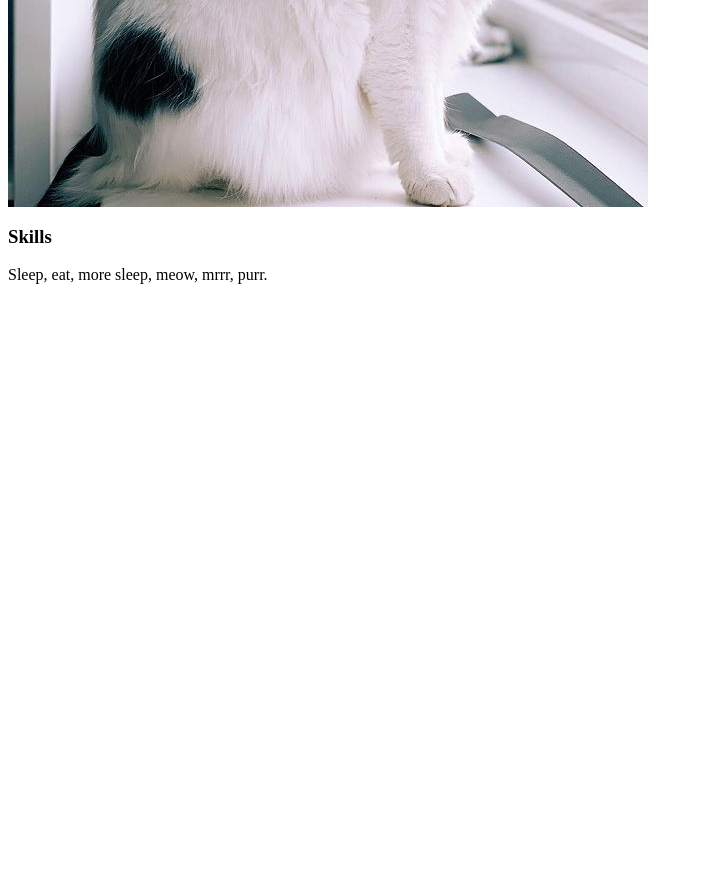
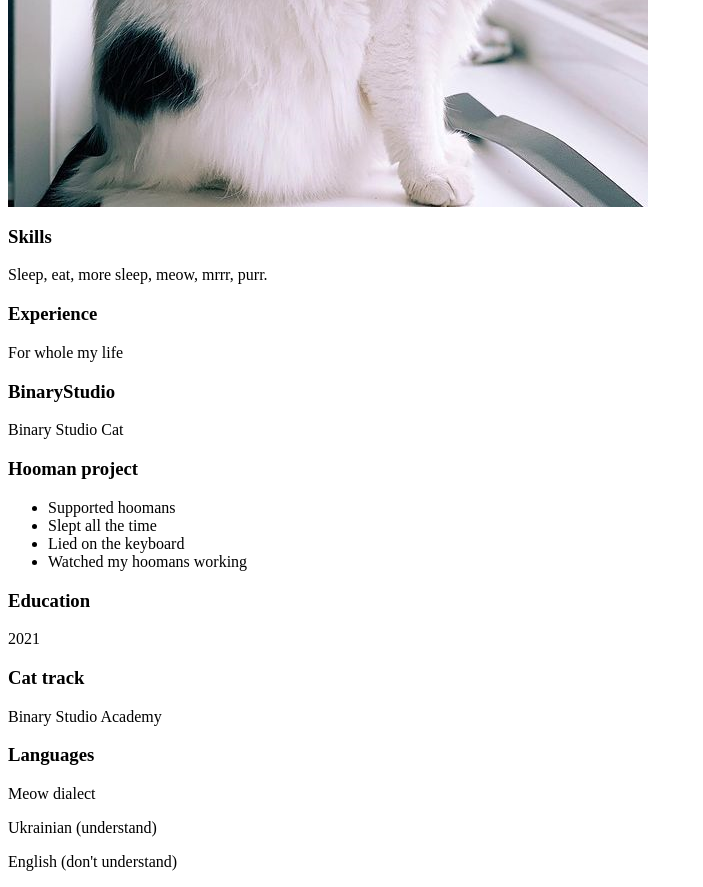
Before and after one commit to irynka18bz/homepage, a plain HTML site: page index.html in a window 1280 px wide. Shown: the part 5020-5907 px from the top of the page, without its empty margins (0-703 px from the left). Before the commit the page ends 5320 px from the top, so only its background shows below. Drawn offline with Linux system fonts and the light colour scheme.

Commit message:
Update index.html

```diff
--- a/index.html
+++ b/index.html
@@ -62,6 +62,59 @@
     </div>
   </div>
 </div>
+               <div class="container">
+  <div class="resume__block">
+    <div class="main-info fh">
+
+      <div class="experiences"></div>
+
+      <div class="additional-info fv"></div>
+    </div>
+  </div>
+                 <div class="experiences">
+  <h3 class="experiences__header">Experience</h3>
+  <div class="experiences__company">
+    <div class="experiences__company-header">
+      <span class="experiences__company-header-durability">For whole my life</span>
+      <h3 class="experiences__company-header-name">BinaryStudio</h3>
+    </div>
+
+    <div class="experiences__company-project">
+      <span class="experiences__company-project-role">Binary Studio Cat</span>
+      <h3 class="experiences__company-project-name">Hooman project</h3>
+      <ul class="experiences__company-project-responsibilities">
+        <li>Supported hoomans</li>
+        <li>Slept all the time</li>
+        <li>Lied on the keyboard</li>
+        <li>Watched my hoomans working</li>
+      </ul>
+    </div>
+  </div>
+</div>
+                 <div class="additional-info fv">
+  <div class="additional-info__education">
+    <h3 class="additional-info__education-header">Education</h3>
+    <div class="additional-info__education-university">
+      <span class="additional-info__education-university-durability">2021</span>
+      <h3 class="additional-info__education-university-speciality">Cat track</h3>
+      <p class="additional-info__education-university-name">Binary Studio Academy</p>
+    </div>
+  </div>
+
+  <div class="additional-info__languages">
+    <h3 class="additional-info__languages-header">Languages</h3>
+    <p class="additional-info__languages-item">
+      Meow dialect
+    </p>
+    <p class="additional-info__languages-item">
+      Ukrainian (understand)
+    </p>
+    <p class="additional-info__languages-item">
+      English (don't understand)
+    </p>
+  </div>
+</div>
+</div
       <div>
     <div>
   </div>
```
